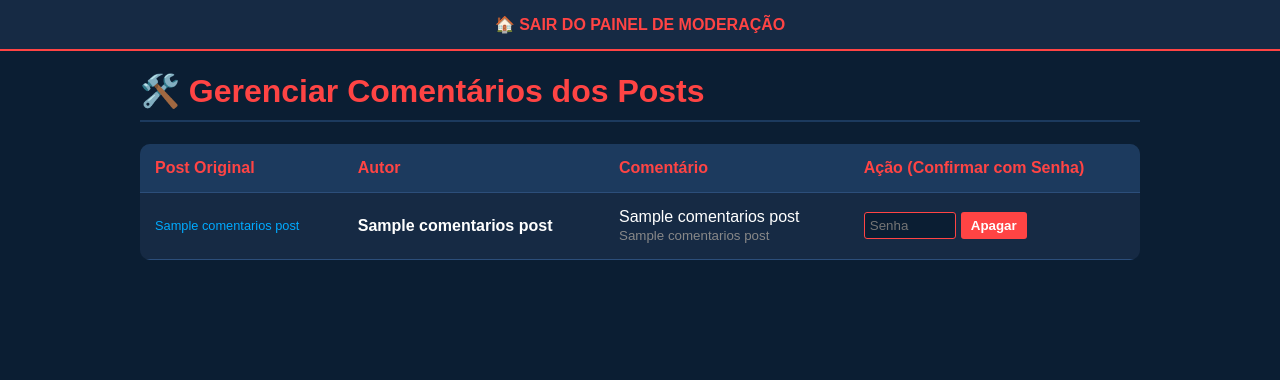
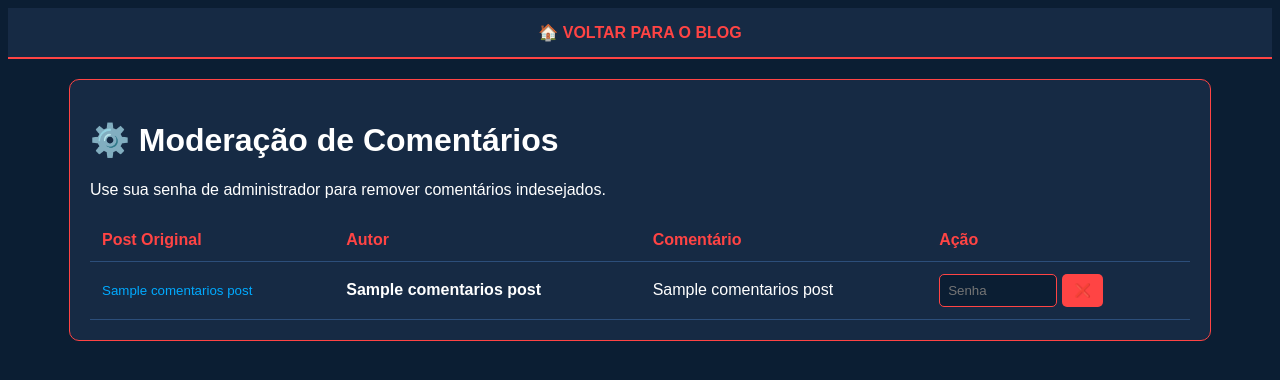
Before and after one commit to azuledoido/meu-blog-flask, a Flask app: page /admin/comentarios in a window 1280 px wide. Shown: the top 380 px of the page. Run offline with Flask 3, Linux system fonts and the light colour scheme; a database or web service that is not in the repository returns one stand-in record (values such as "Sample title"); some libraries are stand-ins or nearby versions.

Commit message:
Adicionando interface de moderação via Gedit

```diff
--- a/templates/admin_comentarios.html
+++ b/templates/admin_comentarios.html
@@ -3,53 +3,42 @@
 <head>
     <title>Moderação - Azul e Doido</title>
     <style>
-        body { background-color: #0b1e33; color: white; font-family: sans-serif; margin: 0; padding: 20px; }
-        nav { background: #162a44; padding: 15px; text-align: center; border-bottom: 2px solid #ff4444; margin: -20px -20px 20px -20px; }
+        body { background: #0b1e33; color: white; font-family: sans-serif; padding: 20px; }
+        nav { background: #162a44; padding: 15px; margin: -20px -20px 20px -20px; text-align: center; border-bottom: 2px solid #ff4444; }
         nav a { color: #ff4444; text-decoration: none; font-weight: bold; }
-
-        .container { max-width: 1000px; margin: auto; }
-        h1 { color: #ff4444; border-bottom: 2px solid #1c3a5e; padding-bottom: 10px; }
-
-        table { width: 100%; border-collapse: collapse; background: #162a44; border-radius: 10px; overflow: hidden; }
-        th, td { padding: 15px; text-align: left; border-bottom: 1px solid #2c4e7a; }
-        th { background: #1c3a5e; color: #ff4444; }
-
-        .post-origem { font-size: 0.8em; color: #00aaff; }
-        .autor { font-weight: bold; color: white; }
-
-        .form-delete { display: flex; gap: 5px; }
-        .input-senha { background: #0b1e33; border: 1px solid #ff4444; color: white; padding: 5px; border-radius: 3px; width: 80px; }
-        .btn-delete { background: #ff4444; color: white; border: none; padding: 5px 10px; border-radius: 3px; cursor: pointer; font-weight: bold; }
-        .btn-delete:hover { background: white; color: #ff4444; }
+        .tabela-container { max-width: 1100px; margin: auto; background: #162a44; padding: 20px; border-radius: 10px; border: 1px solid #ff4444; }
+        table { width: 100%; border-collapse: collapse; margin-top: 20px; }
+        th, td { padding: 12px; text-align: left; border-bottom: 1px solid #2c4e7a; }
+        th { color: #ff4444; }
+        .btn-del { background: #ff4444; color: white; border: none; padding: 8px 12px; cursor: pointer; border-radius: 5px; font-weight: bold; }
+        .btn-del:hover { background: #cc0000; }
+        input[type="password"] { background: #0b1e33; color: white; border: 1px solid #ff4444; padding: 8px; width: 100px; border-radius: 5px; }
     </style>
 </head>
 <body>
-    <nav>
-        <a href="/">🏠 SAIR DO PAINEL DE MODERAÇÃO</a>
-    </nav>
-
-    <div class="container">
-        <h1>🛠️ Gerenciar Comentários dos Posts</h1>
-
+    <nav><a href="/">🏠 VOLTAR PARA O BLOG</a></nav>
+    <div class="tabela-container">
+        <h1>⚙️ Moderação de Comentários</h1>
+        <p>Use sua senha de administrador para remover comentários indesejados.</p>
         <table>
             <thead>
                 <tr>
                     <th>Post Original</th>
                     <th>Autor</th>
                     <th>Comentário</th>
-                    <th>Ação (Confirmar com Senha)</th>
+                    <th>Ação</th>
                 </tr>
             </thead>
             <tbody>
                 {% for c in comentarios %}
                 <tr>
-                    <td class="post-origem">{{ c[4] }}</td>
-                    <td class="autor">{{ c[1] }}</td>
-                    <td>{{ c[2] }}<br><small style="color: #888;">{{ c[3] }}</small></td>
+                    <td><small style="color: #00aaff;">{{ c[4] }}</small></td>
+                    <td><b>{{ c[1] }}</b></td>
+                    <td>{{ c[2] }}</td>
                     <td>
-                        <form class="form-delete" action="/deletar_comentario/{{ c[0] }}" method="POST">
-                            <input type="password" name="senha_adm" placeholder="Senha" class="input-senha" required>
-                            <button type="submit" class="btn-delete">Apagar</button>
+                        <form action="/deletar_comentario/{{ c[0] }}" method="POST" style="display: flex; gap: 5px;">
+                            <input type="password" name="senha_adm" placeholder="Senha" required>
+                            <button type="submit" class="btn-del" onclick="return confirm('Tem certeza que deseja apagar?')">❌</button>
                         </form>
                     </td>
                 </tr>
@@ -58,7 +47,7 @@
         </table>
 
         {% if not comentarios %}
-            <p style="text-align: center; color: #888; margin-top: 30px;">Nenhum comentário para moderar.</p>
+            <p style="text-align: center; margin-top: 20px; color: #888;">Nenhum comentário encontrado.</p>
         {% endif %}
     </div>
 </body>
```
